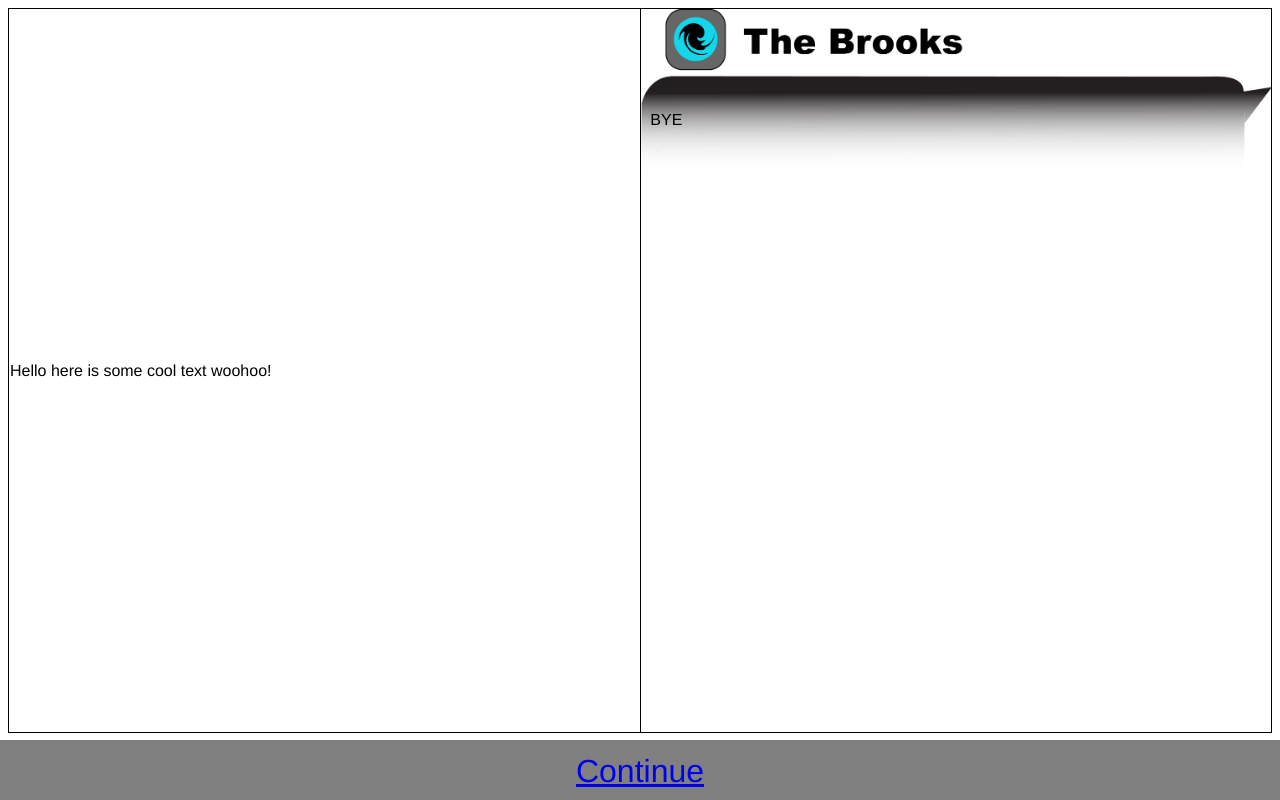
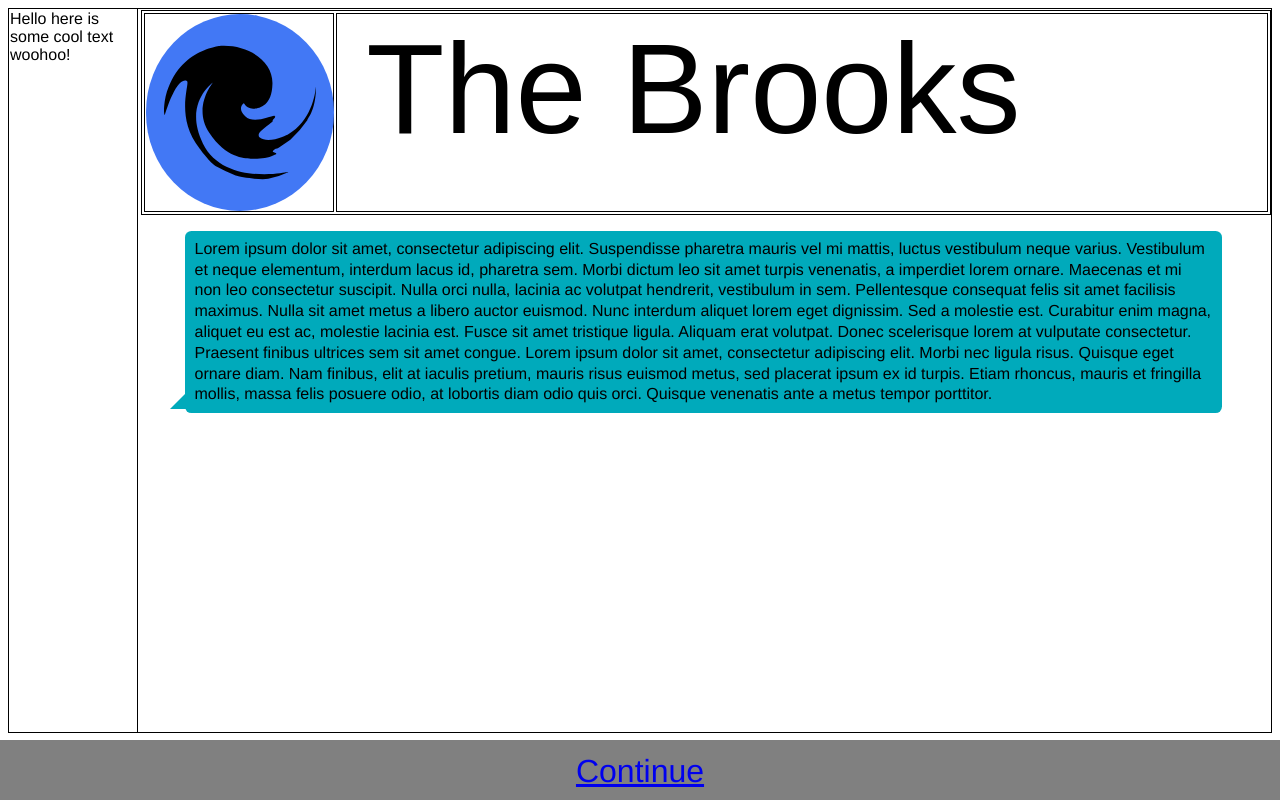
Before and after one commit to CSCTW/Montgomery-1960, a plain HTML site: page view.html in a window 1280 px wide. Drawn offline with Linux system fonts and the light colour scheme.

Commit message:
Added speech bubble to experiment

```diff
--- a/css/brooks-msg.css
+++ b/css/brooks-msg.css
@@ -16,12 +16,12 @@
   border-radius: 50%;
 }
 .text-bubble {
+  align-self: center;
   position: relative;
-  left: 4vw;
-  width: 91vw;
-  height: 15vw;
-  max-height: 150px;
-  max-width: 910px;
+  left: .1vw;
+  width: 100%;
+  height: 16vw;
+  max-height: 300px;
   display:inline-table;
 }
 .text-bubble td {
@@ -31,9 +31,38 @@
   font-family: Arial, Helvetica, sans-serif;
   left: 3%;
   position: relative;
-  font-size: calc(24px + (140 - 14) * ((40vw - 0px) / (1000 - 0)));
+  font-size: calc(2px + (260 - 14) * ((40vw - 0px) / (1000 - 0)));
 }
 .s-bubble-contain{
-  width: 16.7%;
+  width: 17%;
   max-width: 150px;
 }
+.speech-bubble {
+  font-size: 2vh;
+  padding-left: 10px;
+  padding-top: 8px;
+  padding-bottom: 8px;
+  padding-right: 10px;
+  line-height: 1.3;
+  margin-left: -1%;
+	position: relative;
+  left: 5%;
+	background: #00aabb;
+	border-radius: .4em;
+  width: 90%;
+}
+
+.speech-bubble:after {
+	content: '';
+	position: absolute;
+	left: 0;
+	top: 92%;
+	width: 0;
+	height: 0;
+	border: 20px solid transparent;
+	border-right-color: #00aabb;
+	border-left: 0;
+	border-bottom: 0;
+	margin-top: -10px;
+	margin-left: -15px;
+}
--- /dev/null
+++ b/css/default.css
@@ -0,0 +1,54 @@
+.footer {
+  position: fixed;
+  left: 0;
+  bottom: 0;
+  width: 100%;
+  height: 7.5%;
+  background-color: grey;
+  color: white;
+  text-align: center;
+}
+
+body {
+  font-size: 4vh;
+  font-family: Helvetica, Arial, Sans-Serif;
+}
+
+.information {
+  width: 100%;
+  height: 92.5%;
+  overflow: auto;
+}
+
+.guide {
+  width: 10%;
+}
+
+.footer-text {
+  margin-top: 1%;
+}
+
+.view {
+  border-collapse: collapse;
+  width: 100%;
+  height: 92.5%;
+  table-layout: fixed;
+}
+
+table, td, th {
+  vertical-align: top;
+  border: 1px solid black;
+}
+
+.brooks-text {
+  background-image: url("images/text.png");
+  background-repeat: no-repeat;
+  background-size: 100% auto;
+  margin: 100%;
+  vertical-align: top;
+}
+
+.test {
+  margin-top: 16%;
+  margin-left: 1.4%;
+}
--- a/default.css
+++ /dev/null
@@ -1,49 +0,0 @@
-.footer {
-  position: fixed;
-  left: 0;
-  bottom: 0;
-  width: 100%;
-  height: 7.5%;
-  background-color: grey;
-  color: white;
-  text-align: center;
-}
-
-body {
-  font-size: 4vh;
-  font-family: Helvetica, Arial, Sans-Serif;
-}
-
-.information {
-  width: 100%;
-  height: 92.5%;
-  overflow: auto;
-}
-
-.footer-text {
-  margin-top: 1%;
-}
-
-.view {
-  border-collapse: collapse;
-  width: 100%;
-  height: 92.5%;
-  table-layout: fixed;
-}
-
-table, td, th {
-  border: 1px solid black;
-}
-
-.brooks-text {
-  background-image: url("images/text.png");
-  background-repeat: no-repeat;
-  background-size: 100% auto;
-  margin: 100%;
-  vertical-align: top;
-}
-
-.test {
-  margin-top: 16%;
-  margin-left: 1.4%;
-}
--- a/view.html
+++ b/view.html
@@ -1,6 +1,7 @@
 <html>
 <head>
-  <link rel="stylesheet" type="text/css" href="default.css">
+  <link rel="stylesheet" type="text/css" href="css/default.css">
+  <link rel="stylesheet" type="text/css" href="css/brooks-msg.css">
 <title>
   Game Introduction
 </title>
@@ -8,8 +9,26 @@
 <body>
   <table class="view">
     <tr>
-    <td> Hello here is some cool text woohoo! </td>
-    <td class="brooks-text"><p class="test"> BYE </p></td>
+    <td class="guide"> Hello here is some cool text woohoo! </td>
+    <td>
+      <table class="text-bubble">
+        <tr>
+          <td class="s-bubble-contain">
+            <div class="s-bubble">
+              <div class="swirl">
+              </div>
+            </div>
+          </td>
+
+          <td>
+            <div class="b-title">The Brooks</div>
+          </td>
+        </tr>
+      </table><p class="speech-bubble">
+        Lorem ipsum dolor sit amet, consectetur adipiscing elit. Suspendisse pharetra mauris vel mi mattis, luctus vestibulum neque varius. Vestibulum et neque elementum, interdum lacus id, pharetra sem. Morbi dictum leo sit amet turpis venenatis, a imperdiet lorem ornare. Maecenas et mi non leo consectetur suscipit. Nulla orci nulla, lacinia ac volutpat hendrerit, vestibulum in sem. Pellentesque consequat felis sit amet facilisis maximus. Nulla sit amet metus a libero auctor euismod. Nunc interdum aliquet lorem eget dignissim. Sed a molestie est.
+
+        Curabitur enim magna, aliquet eu est ac, molestie lacinia est. Fusce sit amet tristique ligula. Aliquam erat volutpat. Donec scelerisque lorem at vulputate consectetur. Praesent finibus ultrices sem sit amet congue. Lorem ipsum dolor sit amet, consectetur adipiscing elit. Morbi nec ligula risus. Quisque eget ornare diam. Nam finibus, elit at iaculis pretium, mauris risus euismod metus, sed placerat ipsum ex id turpis. Etiam rhoncus, mauris et fringilla mollis, massa felis posuere odio, at lobortis diam odio quis orci. Quisque venenatis ante a metus tempor porttitor.
+      </p></td>
     </tr>
   </table>
   <div class="footer">
```
